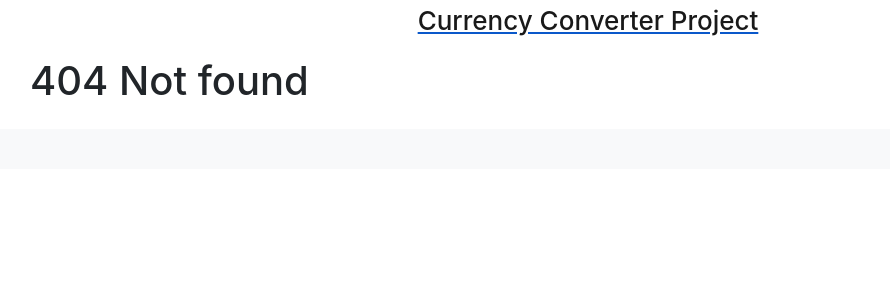
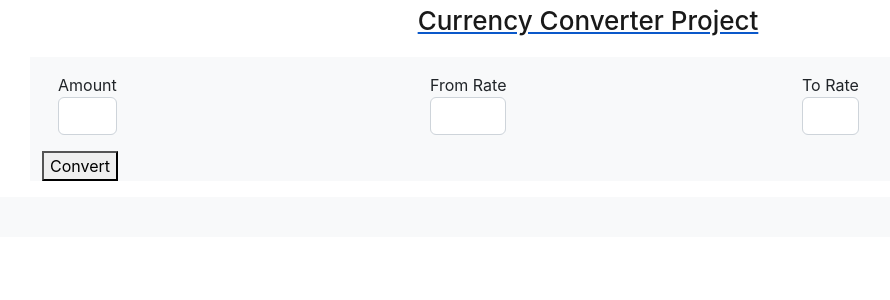
Before and after one commit to JamoDevy/currency_converter_project, a React (Create React App) app: page /currency_converter/ in a window 1280 px wide. Before the commit this address had no page. Shown: the top 300 px of the page, without its empty margins (52-942 px from the left). Built offline with nearby package versions, Linux system fonts and the light colour scheme.

Commit message:
Added forms and button

```diff
--- a/src/App.css
+++ b/src/App.css
@@ -23,6 +23,10 @@
   font-size: calc(10px + 2vmin);
   width: 100%;
 
+}
+
+.dropdown-content{
+  display: inline-block;
 }
 
 
--- a/src/App.js
+++ b/src/App.js
@@ -2,6 +2,7 @@ import React from 'react';
 import { BrowserRouter as Router, Route, Switch } from "react-router-dom";
 //import logo from './logo.svg';
 import Layout from './Layout';
+import Home from './Home';
 import './App.css';
 
 const App = () => {
@@ -9,7 +10,7 @@ const App = () => {
     <Router basename='/currency_converter'>
       <Layout>
         <Switch>
-          {/* <Route path="/" exact component={Layout} /> */}
+          <Route path="/" exact component={Home} />
           <Route render={() => <h1>404 Not found</h1>} />
         </Switch>
       </Layout>
--- /dev/null
+++ b/src/Home.js
@@ -0,0 +1,50 @@
+import { render } from "@testing-library/react";
+import React from "react";
+
+
+class CurrencyConverter extends React.Component {
+    constructor(props) {
+        super();
+        this.state = {
+            base: '',
+            rates: '',
+            loading: true,
+        }
+    }
+
+
+render () {
+    const {base, rates, loading} = this.state;
+
+    return(
+        <React.Fragment>
+            <div className="container bg-light">
+                <div className="row">
+                    <div className="col-4">
+                <form className="p-3 form-inline form-inline-sm bg-light dropdown-content">
+                    <label>Amount</label><select class="form-control"></select>
+                </form>
+                </div>
+
+                <div className="col-4">
+                <form className="p-3 form-inline form-inline-sm bg-light dropdown-content">
+                    <label>From Rate</label><select class="form-control"></select>
+                </form>
+                </div>
+
+                <div className="col-4">
+                <form className="p-3 form-inline form-inline-sm bg-light dropdown-content">
+                    <label>To Rate</label><select class="form-control"></select>
+                </form>
+                </div>
+                <div className="converter-submit">
+                    <button className="submit-conversion">Convert</button>
+                </div>
+             </div>
+           </div>
+        </React.Fragment>
+    )
+  }
+}
+
+export default CurrencyConverter;
```
Also changed, not shown: src/utils/fetch.js (added, +9 -0 lines).
